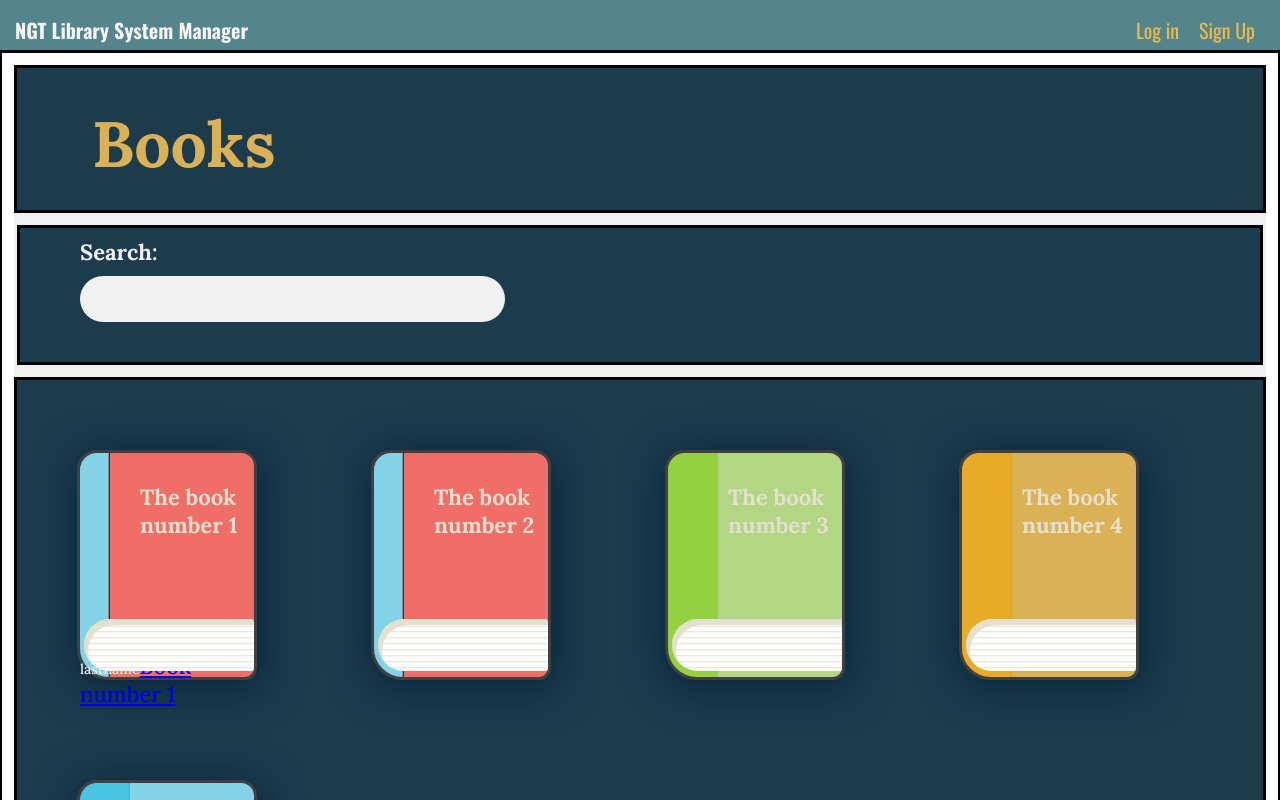
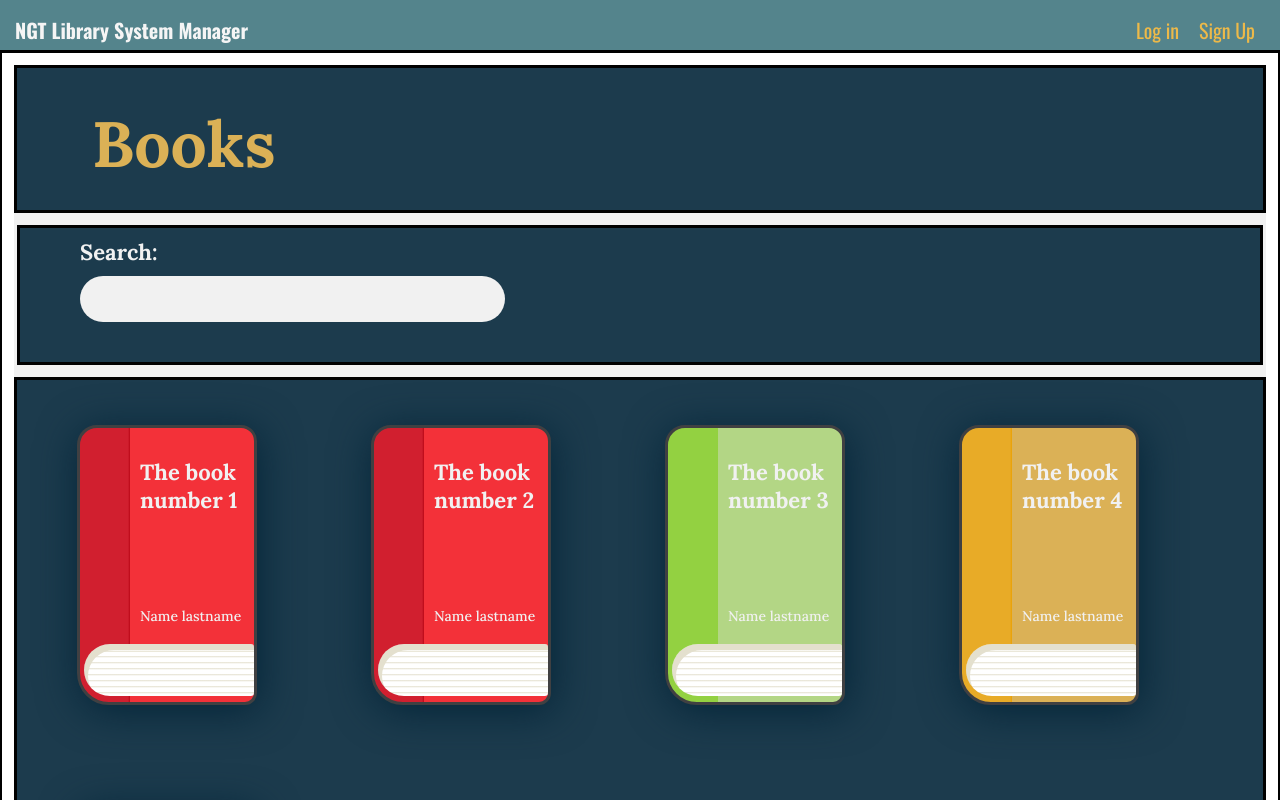
Before and after one commit to yefenny/library-managment-client, a React (Create React App) app: page /books in a window 1280 px wide. Shown: the top 800 px of the page. Built offline with nearby package versions, Linux system fonts and the light colour scheme.

Commit message:
update books layout

```diff
--- a/src/Books/Books.js
+++ b/src/Books/Books.js
@@ -16,7 +16,7 @@ function Books() {
           {' '}
           <h3>The book number 1</h3>
           <span className='book-author'>Name lastname</span>
-          <Link to='/'>Book number 1</Link>
+          {/* <Link to='/'>Book number 1</Link> */}
         </div>
         <div className='book book-item'>
           {' '}
--- a/src/assets/style.css
+++ b/src/assets/style.css
@@ -214,7 +214,7 @@ nav a:hover {
 }
 .book-item h3 {
   margin: 30px 0 85px 60px;
-  color: #e4e0ce;
+  color: #f1f1f1;
 }
 .book-item .book-author {
   font-size: 14px;
@@ -235,18 +235,18 @@ nav a:hover {
 .book {
   color: #f1f1f1;
   width: 180px;
-  height: 230px;
+  height: 280px;
   transform: translate(-50%, -50%);
   /* top: 50%;
   left: 50%; */
-  background: #ef6e67;
+  background: #f33139;
   border-radius: 20px 16px 12px 32px;
   border: 3px solid #404042;
   background-image: linear-gradient(
     to right,
-    #84d2e5 28px,
-    black 30px,
-    transparent 30px
+    #d11f2f 48px,
+    #ba0716 50px,
+    transparent 50px
   );
   box-shadow: 2px 6px 40px 0px #042538;
   margin: 50px 80px;
```
